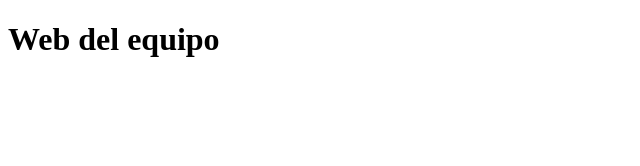
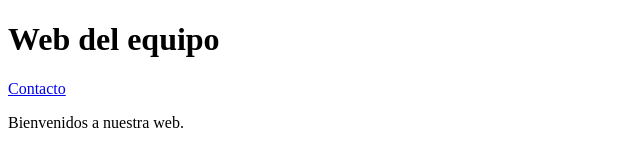
Before and after one commit to juanmagleralop/equipo-chacamuelas, a plain HTML site: page index.html in a window 1280 px wide. Shown: the whole page, without its empty margins (0-640 px from the left). Drawn offline with Linux system fonts and the light colour scheme.

Commit message:
Añade el texto de bienvenida a la portada

```diff
--- a/index.html
+++ b/index.html
@@ -6,5 +6,7 @@
 </head>
 <body>
 <h1>Web del equipo</h1>
+<nav><a href="contacto.htm">Contacto</a></nav>
+<p>Bienvenidos a nuestra web.</p>
 </body>
 </html>
```
